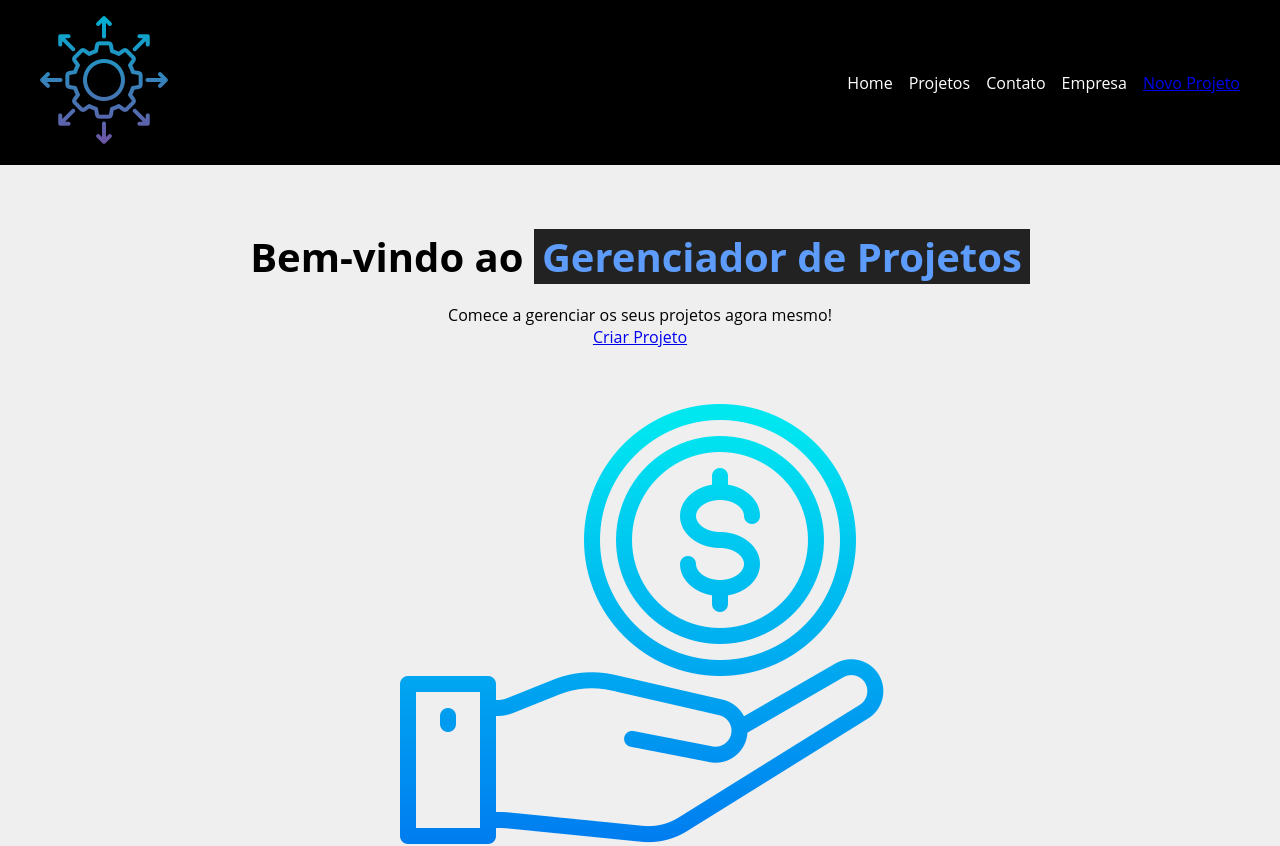
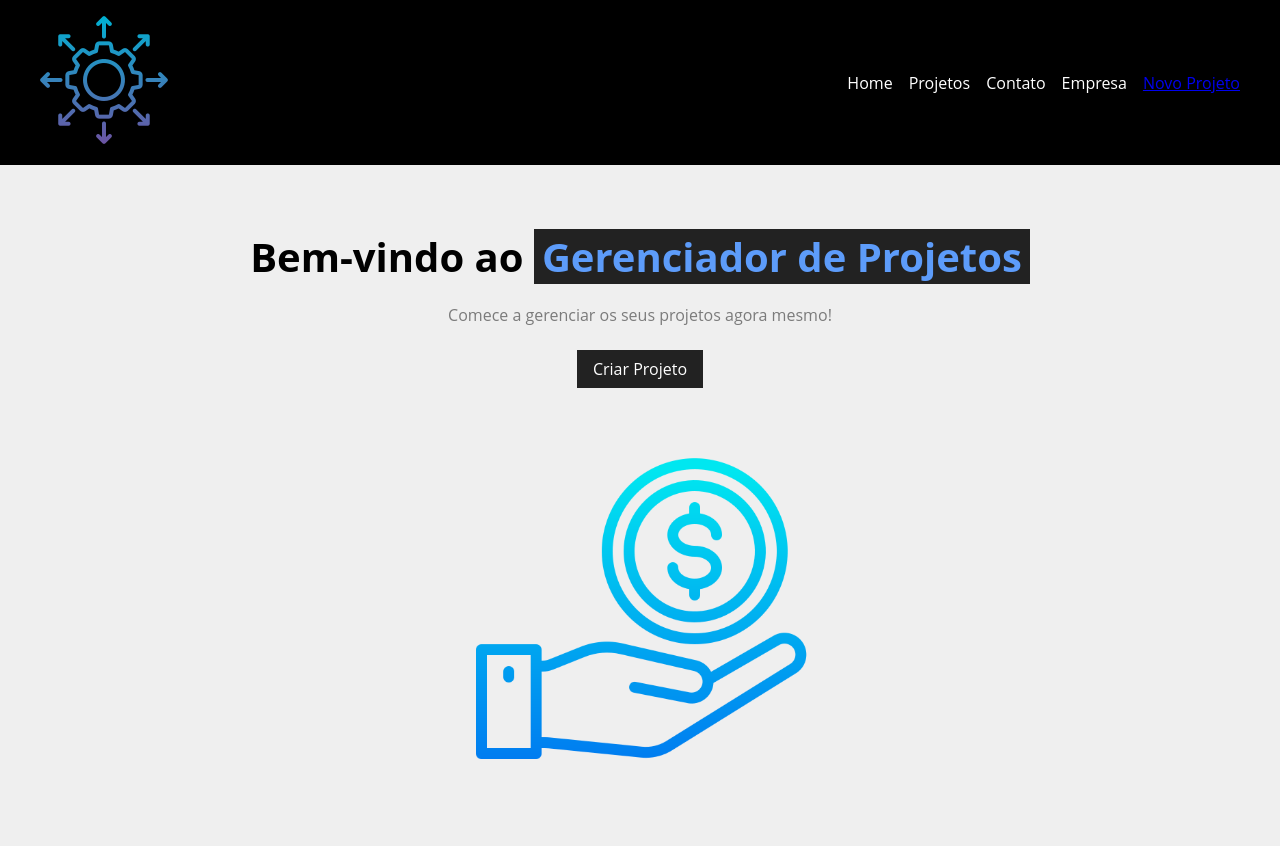
Before and after one commit to JoaoFP-QA/gerenciamento-de-projeto, a React (Create React App) app: page / in a window 1280 px wide. Shown: the top 846 px of the page. Built offline with nearby package versions, Linux system fonts and the light colour scheme.

Commit message:
finalizando a parte Home

```diff
--- /dev/null
+++ b/src/components/layout/LinkButton.js
@@ -0,0 +1,11 @@
+import { Link } from 'react-router-dom'
+import styles from './LinkButton.module.css'
+
+function LinkButton({ to, text }) {
+    return (
+        <Link className={styles.btn} to={to}>
+        {text}
+        </Link>
+    )
+}
+export default LinkButton
--- /dev/null
+++ b/src/components/layout/LinkButton.module.css
@@ -0,0 +1,10 @@
+.btn {
+    background-color: #222;
+    color: #fff;
+    padding: 0.5em 1em;
+    text-decoration: none;
+    transition: 0.5s;
+}
+.btn:hover {
+    color: #5d9cfa;
+}
--- a/src/components/pages/Home.js
+++ b/src/components/pages/Home.js
@@ -1,12 +1,13 @@
 import styles from './Home.module.css'
 import icon_din from '../../img/icon_din.png'
+import LinkButton from '../layout/LinkButton'
 
 function Home() {
     return (
         <section className={styles.home_container}>
             <h1>Bem-vindo ao <span>Gerenciador de Projetos</span></h1>
             <p>Comece a gerenciar os seus projetos agora mesmo!</p>
-            <a href='/'>Criar Projeto</a>
+            <LinkButton to="/newproject" text="Criar Projeto" />
             <img src={icon_din} alt="Gerenciador de Projeto" />
         </section>
     )
--- a/src/components/pages/Home.module.css
+++ b/src/components/pages/Home.module.css
@@ -16,3 +16,11 @@
     padding: 0 0.2em;
     background-color: #222;
 }
+.home_container p {
+    margin-bottom: 1.5em;
+    color: #7b7b7b;
+}
+.home_container img {
+    width: 350px;
+    margin: 2em 0;
+}
```
